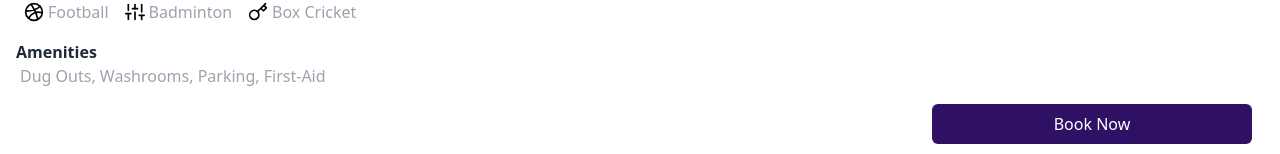
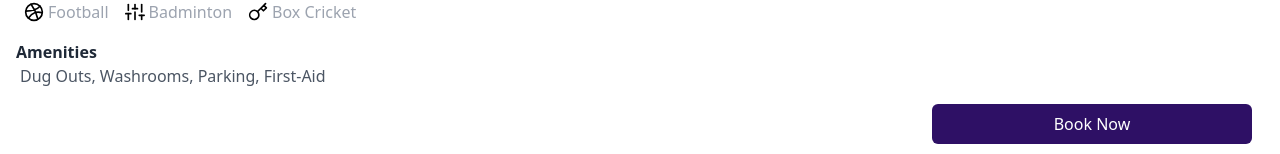
Before and after one commit to hrh2/Event_management-desktop, a React (Create React App) app: page /BookPage in a window 1280 px wide. Shown: the part 896-1050 px from the top of the page. Built offline with nearby package versions, Linux system fonts and the light colour scheme; the HTML template or start-up script is replaced by a standard one.

Commit message:
Updating the bookpage

```diff
--- a/src/components/SubComponents/BookPage.js
+++ b/src/components/SubComponents/BookPage.js
@@ -140,7 +140,7 @@ const BookPage = () => {
         {/* Amenities */}
         <div className="mt-4">
           <p className="font-semibold text-gray-800">Amenities</p>
-          <p className="ml-1 text-gray-400">Dug Outs, Washrooms, Parking, First-Aid</p>
+          <p className="ml-1 text-gray-600">Dug Outs, Washrooms, Parking, First-Aid</p>
         </div>
 
       </main>
```
